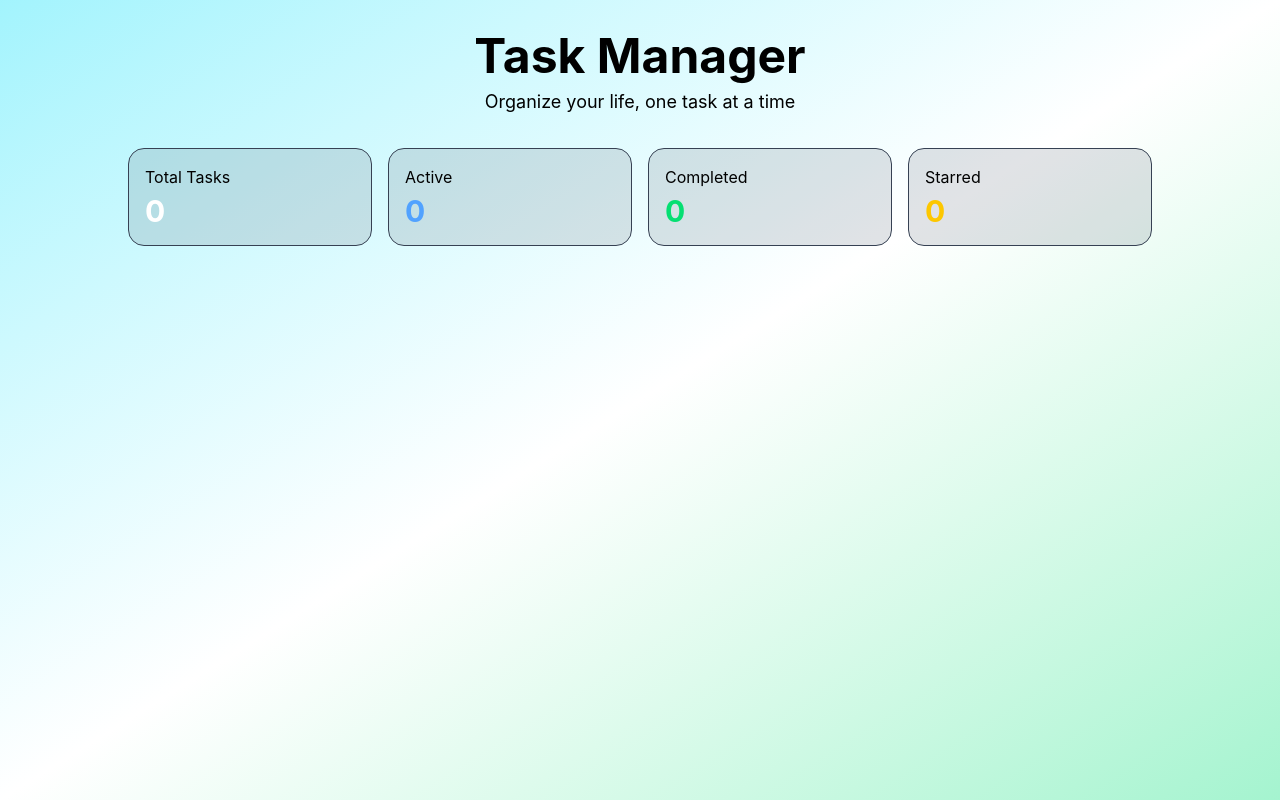
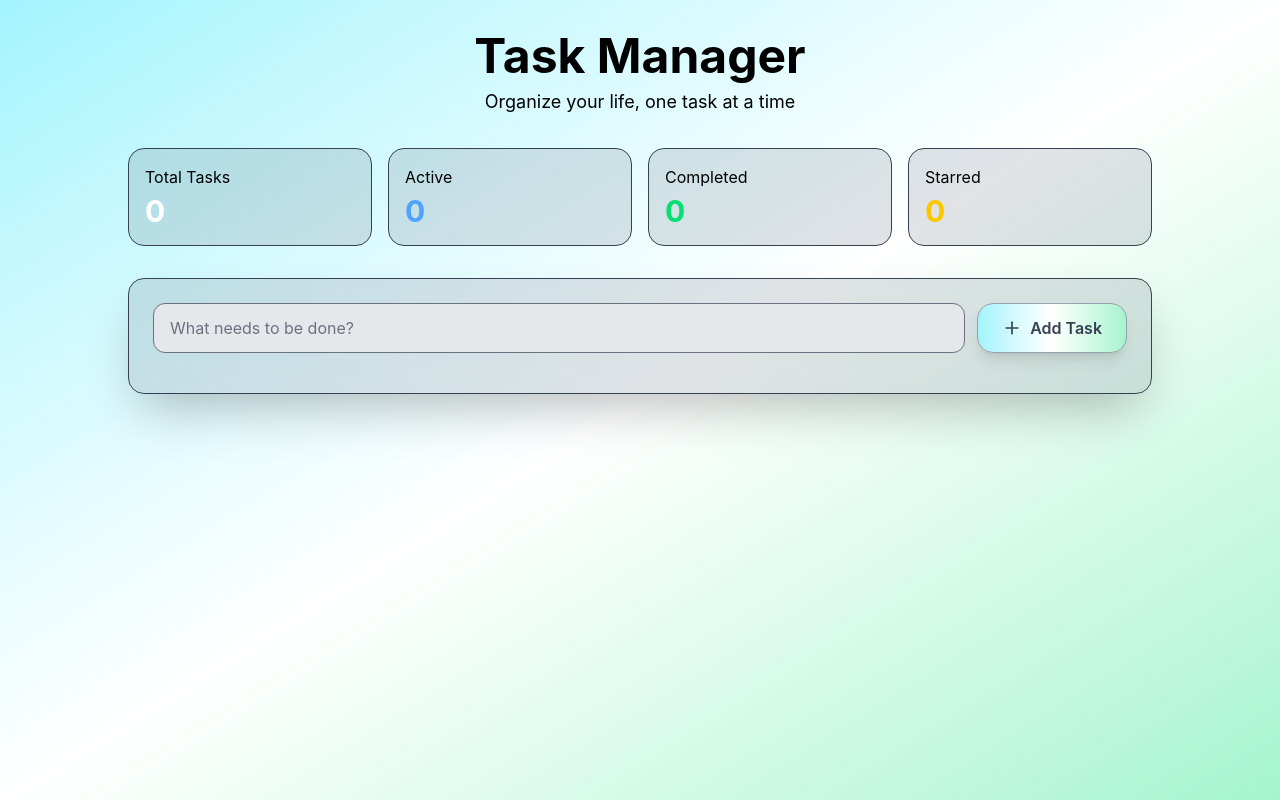
Before and after one commit to Nariman-Hasanpanah/todo-app, a React (Vite) app: page / in a window 1280 px wide. Built offline with nearby package versions, Linux system fonts and the light colour scheme.

Commit message:
Feat: add addTask section & chore: install lucide-react

```diff
--- a/package.json
+++ b/package.json
@@ -11,6 +11,7 @@
   },
   "dependencies": {
     "@tailwindcss/vite": "^4.3.2",
+    "lucide-react": "^1.23.0",
     "react": "^19.2.7",
     "react-dom": "^19.2.7",
     "tailwindcss": "^4.3.2"
--- a/src/App.jsx
+++ b/src/App.jsx
@@ -1,6 +1,7 @@
 import Header from "./components/Header";
 import StatsBar from "./components/StatsBar";
 import { useState } from "react";
+import AddTask from "./components/AddTask";
 
 const App = () => {
   const [tasks, setTasks] = useState([]);
@@ -12,6 +13,10 @@ const App = () => {
     starred: tasks.filter((t) => t.starred).length,
   };
 
+  const handleAddTask = (newTask) => {
+    setTasks([...tasks, newTask]);
+  };
+
   return (
     <>
       <div
@@ -21,6 +26,12 @@ const App = () => {
         <div id="task-manager" className="max-w-5xl mx-auto">
           <Header />
           <StatsBar stats={stats} />
+          <div
+            id="main"
+            className="bg-gray-500/20 backdrop-blur-xl rounded-2xl shadow-2xl border border-gray-700 overflow-hidden"
+          >
+            <AddTask onAddTask={handleAddTask} />
+          </div>
         </div>
       </div>
     </>
--- /dev/null
+++ b/src/components/AddTask.jsx
@@ -0,0 +1,50 @@
+import { useState } from "react";
+import { Plus } from "lucide-react";
+
+const AddTask = ({ onAddTask }) => {
+  const [taskInput, setTaskInput] = useState("");
+
+  const handleAdd = () => {
+    if (taskInput.trim() === "") return;
+
+    const newTask = {
+      id: Date.now(),
+      text: taskInput,
+      completed: false,
+      createdAt: new Date().toISOString(),
+      starred: false,
+    };
+
+    onAddTask(newTask);
+    setTaskInput("");
+  };
+
+  return (
+    <>
+      <div
+        id="add-task-container"
+        className="p-6 bg-linear-to-rbg-linear-to-br from-cyan-200 via-white to-emerald-200"
+      >
+        <div className="flex flex-col md:flex-row gap-3 mb-4">
+          <input
+            type="text"
+            value={taskInput}
+            onChange={(e) => setTaskInput(e.target.value)}
+            onKeyPress={(e) => e.key === "Enter" && handleAdd()}
+            placeholder="What needs to be done?"
+            className="flex-1 px-4 py-3 bg-gray-200 backdrop-blur-md border border-gray-500 rounded-xl text-black placeholder-gray-500 focus:outline-none"
+          />
+          <button
+            onClick={handleAdd}
+            className="px-6 py-3 bg-linear-to-r from-cyan-200 via-white to-emerald-200 text-gray-700 border border-gray-400 rounded-2xl font-semibold hover:from-cyan-400 hover:via-white hover:to-emerald-400 shadow-lg hover:shadow-xl active:scale-95 flex items-center justify-center gap-2 cursor-pointer transition-all"
+          >
+            <Plus size={20} />
+            Add Task
+          </button>
+        </div>
+      </div>
+    </>
+  );
+};
+
+export default AddTask;
```
Also changed, not shown: 1 other file (tests, documents, lock files or other folders).
